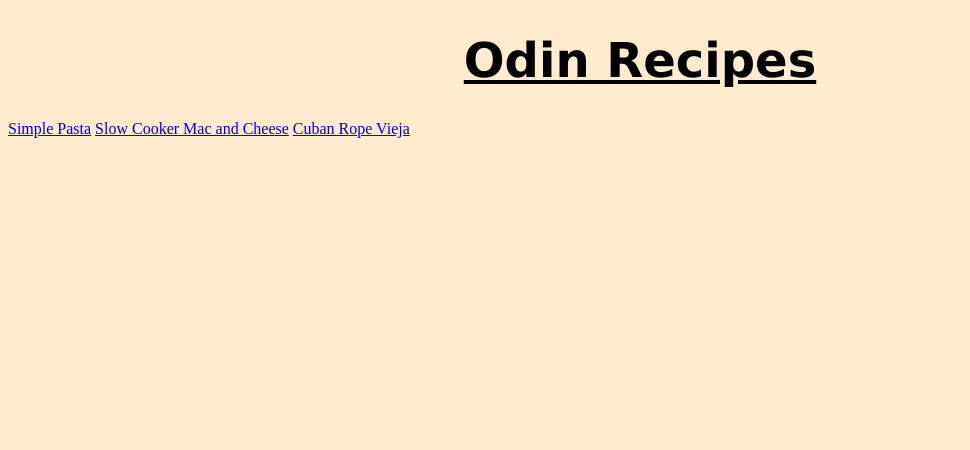
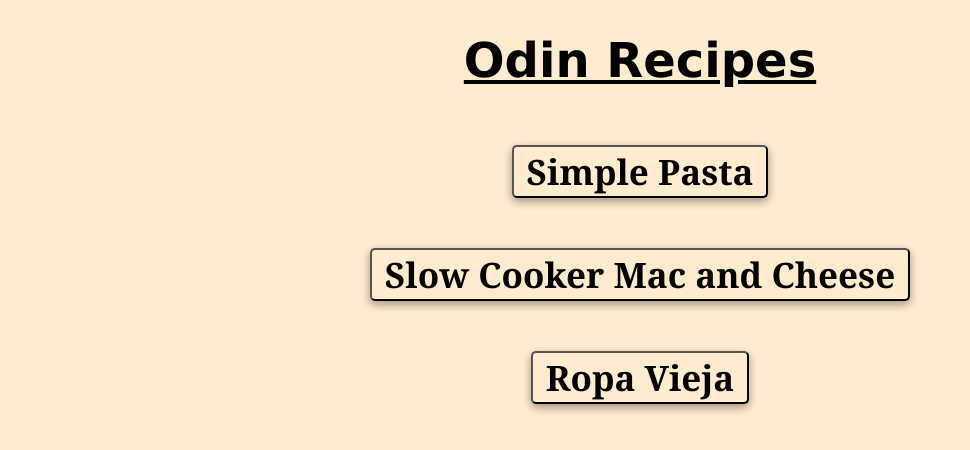
Before and after one commit to NBents/odin-recipes, a plain HTML site: page index.html in a window 1280 px wide. Shown: the whole page, without its empty margins (0-970 px from the left). Drawn offline with Linux system fonts and the light colour scheme.

Commit message:
Add styling to the recipe buttons on index.html.
I put buttons within the <a> tags so that I could
have clickable links that look like buttons.  I
added various aesthetic stylings to the classes
recipelinks and recipebuttons as well.

```diff
--- a/index.html
+++ b/index.html
@@ -7,9 +7,15 @@
     </head>
 
     <body>
-        <h1 class="recipes">Odin Recipes</h1>
-        <a href="./recipes/simple-pasta.html" title="Simple Pasta">Simple Pasta</a>
-        <a href="./recipes/mac-and-cheese.html" title="Slow Cooker Mac and Cheese">Slow Cooker Mac and Cheese</a>
-        <a href="./recipes/ropa-vieja.html" title="Cuban Ropa Vieja">Cuban Rope Vieja</a>
+        <h1>Odin Recipes</h1>
+        <a class="recipelinks" href="./recipes/simple-pasta.html">
+            <button class="recipebuttons" title="Simple Pasta">Simple Pasta</button>
+        </a>
+        <a class="recipelinks" href="./recipes/mac-and-cheese.html">
+            <button class="recipebuttons" title="Slow Cooker Mac and Cheese">Slow Cooker Mac and Cheese</button>
+        </a>
+        <a class="recipelinks" href="./recipes/ropa-vieja.html">
+            <button class="recipebuttons" title="Ropa Vieja">Ropa Vieja</button>
+        </a>
     </body>
 </html>
--- a/styles/styles.css
+++ b/styles/styles.css
@@ -4,11 +4,29 @@ body {
     background-color: blanchedalmond;
 }
 
-.recipes a {
+.recipelinks {
+    display: flex;
+    justify-content: center;
+    align-content: center;
+    margin: auto;
+    padding: auto;
+    width: auto;
+    text-decoration: none;
+}
+
+.recipelinks > .recipebuttons {
     background-color: blanchedalmond;
     color: black;
     font-family: Georgia, 'Times New Roman', Times, serif;
     font-weight: bold;
+    font-size: 35px;
+    text-decoration: none;
+    text-align: center;
+    border-radius: 5px;
+    box-shadow: 0 4px 8px 0 rgba(0,0,0,0.2), 0 3px 10px 0 rgba(0,0,0,0.19);
+    margin: 25px;
+    padding-left: 1%;
+    padding-right: 1%;
 }
 
 h1 {
```
